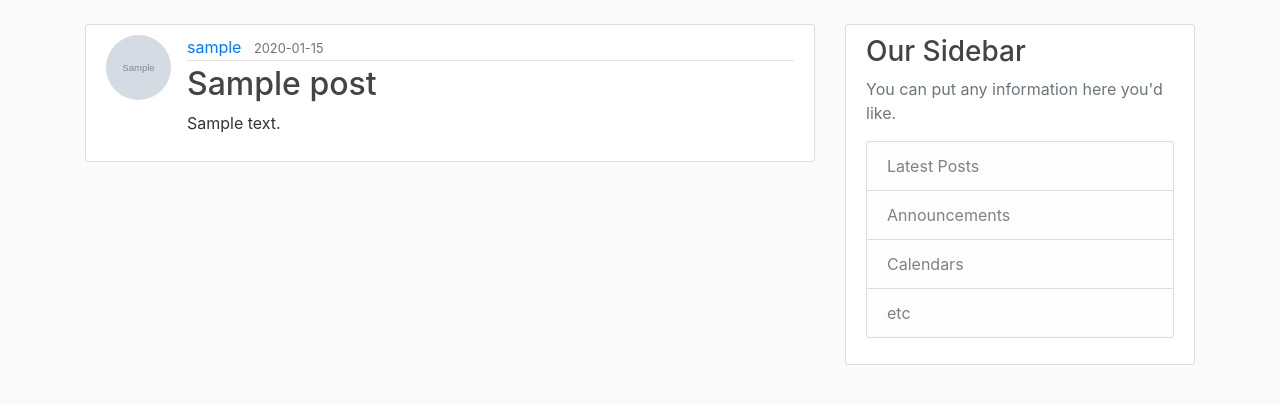
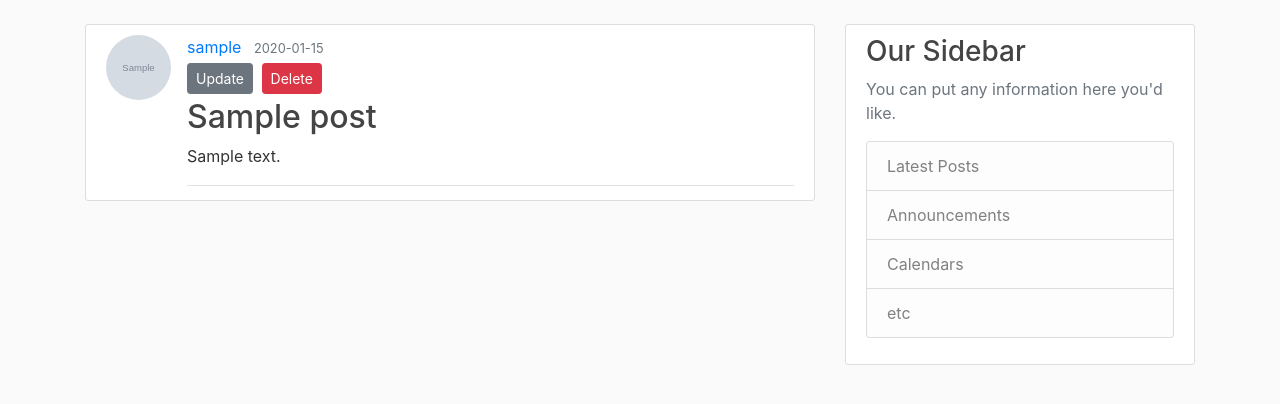
Before and after one commit to andy-1au/Learning-Flask, a Flask app: page /post/1 in a window 1280 px wide. Shown: the part 56-460 px from the top of the page. Run offline with Flask 3, Linux system fonts and the light colour scheme; a user stored in the database is signed in; tables that the repository leaves empty hold one stand-in row (values such as "Sample post"); grey boxes marked "Sample" are stand-in pictures.

Commit message:
added update and delete posts routes

```diff
--- a/flaskblog/routes.py
+++ b/flaskblog/routes.py
@@ -27,6 +27,7 @@ def register():
         return redirect(url_for('home'))
 
     form = RegistrationForm() # create an instance of the class
+    # validate_on_submit() is linked to form.submit() in the html file
     if form.validate_on_submit(): # if everything in the form is correct
         hashed_password = bcrypt.generate_password_hash(form.password.data).decode('utf-8') # hash the password in the form on validate, and decode it to a string
         user = MyUser(username=form.username.data, email=form.email.data, password=hashed_password) # generate new user using the info passed into form
@@ -46,6 +47,7 @@ def login():
         return redirect(url_for('home'))
 
     form = LoginForm() # create an instance of the class
+    # validate_on_submit() is linked to form.submit() in the html file
     if form.validate_on_submit(): # same thing here
         user = MyUser.query.filter_by(email=form.email.data).first()
         # if the user exist and the password entered is the same as the hashed password in the db
@@ -82,6 +84,7 @@ def save_picture(form_picture):
 @login_required
 def account():
     form = UpdateAccountForm()
+    # validate_on_submit() is linked to form.submit() in the html file
     if form.validate_on_submit(): # if valid on submission, update the current user's data
             if form.picture.data:
                 picture_file = save_picture(form.picture.data) # calls the save_picture() above, save the picture to the static folder
@@ -103,6 +106,7 @@ def account():
 @login_required
 def new_post():
     form = PostForm()
+    # validate_on_submit() is linked to form.submit() in the html file
     if form.validate_on_submit():
         # author is a backref in the Post model, gives us access to the entire user and it's attributes
         post = Post(title=form.title.data, content=form.content.data, author=current_user)
@@ -126,6 +130,7 @@ def update_post(post_id):
     if post.author != current_user:
         abort(403) # 403 is a HTTP response for a forbidden route
     form = PostForm()
+    # validate_on_submit() is linked to form.submit() in the html file
     if form.validate_on_submit():
         post.title = form.title.data
         post.content = form.content.data
@@ -139,3 +144,15 @@ def update_post(post_id):
         form.content.data = post.content
     return render_template('create_post.html', title='Update Post',
                            form=form, legend="Update Post")
+
+@app.route("/post/<int:post_id>/delete", methods=['POST']) # only allow post requests because we don't want users to be able to go to the url and delete posts
+@login_required
+def delete_post(post_id):
+    post = Post.query.get_or_404(post_id) # if the post doesn't exist, return 404, otherwise return the post
+    # first check if the author of the post is the current_user
+    if post.author != current_user:
+        abort(403) # 403 is a HTTP response for a forbidden route
+    db.session.delete(post)
+    db.session.commit()
+    flash('Your post has been deleted!', 'success')
+    return redirect(url_for('home')) # redirect to the home page
--- a/flaskblog/templates/post.html
+++ b/flaskblog/templates/post.html
@@ -6,9 +6,33 @@
         <div class="article-metadata">
             <a class="mr-2" href="#">{{ post.author.username }}</a>
             <small class="text-muted">{{ post.date_posted.strftime('%Y-%m-%d') }}</small>
+            {% if post.author == current_user %}
+            <div>
+                <a class="btn btn-secondary btn-sm mt-1 mb-1" href="{{ url_for('update_post', post_id=post.id) }}">Update</a>
+                <button type="button" class="btn btn-danger btn-sm m-1" data-toggle="modal" data-target="#deleteModal">Delete</button>
+            {% endif %}
         </div>
         <h2 class="article-title">{{ post.title }}</a></h2>
         <p class="article-content">{{ post.content }}</p>
         </div>
     </article>
+    <!-- Modal -->
+    <div class="modal fade" id="deleteModal" tabindex="-1" role="dialog" aria-labelledby="deleteModalLabel" aria-hidden="true">
+        <div class="modal-dialog" role="document">
+        <div class="modal-content">
+            <div class="modal-header">
+            <h5 class="modal-title" id="deleteModalLabel">Delete Post?</h5>
+            <button type="button" class="close" data-dismiss="modal" aria-label="Close">
+                <span aria-hidden="true">&times;</span>
+            </button>
+            </div>
+            <div class="modal-footer">
+            <button type="button" class="btn btn-secondary" data-dismiss="modal">Close</button>
+            <form action="{{ url_for('delete_post', post_id=post.id)}}" method="POST">
+                <input class="btn btn-danger" type="submit" value="Delete">
+            </form>
+            </div>
+        </div>
+        </div>
+    </div>
 {% endblock content %} <!-- content here isn't needed but, nice to have to keep track of which block is being ended  -->
```
Also changed, not shown: flaskblog/static/profile_pics/9beddaf0895229fc.jpg (added).
